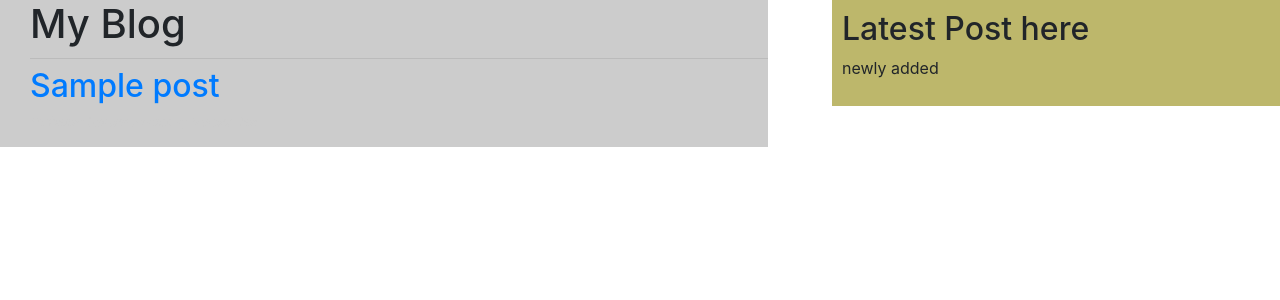
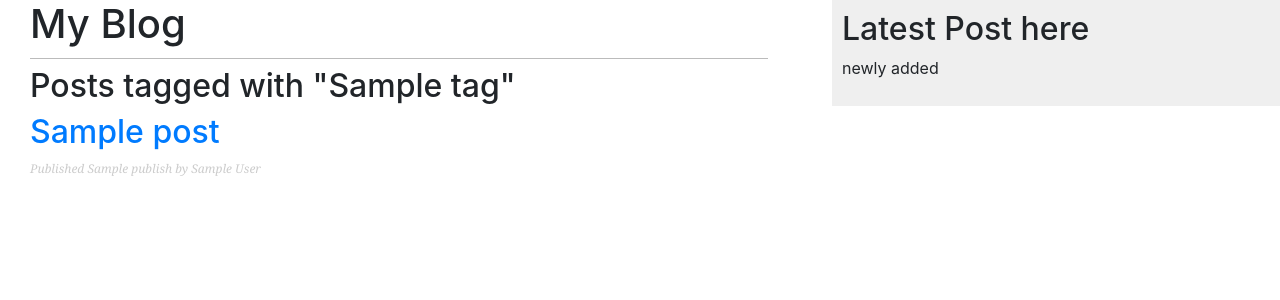
Before and after one commit to ishwarambare/mysite, a Python web app: template blog/jinja2/blog/post/list.html.j2 in a window 1280 px wide. Shown: the top 300 px of the page. Run offline with Jinja, Linux system fonts and the light colour scheme; the template is opened without the code that fills it: most values are stand-ins (such as "Sample title", 1, 10 or a date in 2020); some libraries are stand-ins or nearby versions.

Commit message:
adding tag fun.

```diff
--- a/blog/jinja2/blog/post/list.html.j2
+++ b/blog/jinja2/blog/post/list.html.j2
@@ -2,6 +2,12 @@
 {% block title %}My Blog{% endblock %}
 {% block content %}
   <h1>My Blog</h1>
+
+
+  {% if tag %}
+    <h2>Posts tagged with "{{ tag.name }}"</h2>
+  {% endif %}
+
   {% for post in posts %}
     <h2><a href="{{ url ('blog:post_detail',kwargs={'year':post.publish.year,'month':post.publish.month,'day':post.publish.day,'post':post.slug}) }}">{{ post.title }}</a></h2>
     <p class="date">
@@ -11,11 +17,8 @@
 
 
 {% if posts.has_other_pages %}
-
 <div class="pagination">
-
     <span class="step-links">
-
         {% if posts.has_previous %}
             <a href="?page={{ posts.previous_page_number }}">Previous</a>
         {% endif %}
@@ -27,9 +30,7 @@
         {% if posts.has_next %}
             <a href="?page={{ posts.next_page_number }}">Next</a>
         {% endif %}
-
     </span>
-
 </div>
 {% endif %}
 
--- a/blog/static/css/new_blog.css
+++ b/blog/static/css/new_blog.css
@@ -24,14 +24,13 @@
     float:left;
     width:60%;
     padding:0 0 0 30px;
-    background: #cccccc;
 }
 
 #sidebar {
     float:right;
     width:35%;
     padding:10px;
-    background:darkkhaki;
+    background:#efefef;
     height:100%;
 }
 
--- a/blog/urls.py
+++ b/blog/urls.py
@@ -8,6 +8,7 @@
 
 urlpatterns = [
     path('', views.post_list, name='post_list'),
+    path('tag/<slug:tag_slug>/', views.post_list, name='post_list_by_tag'),
     # path('', views.PostListView.as_view(), name='post_list'),
     path('<int:year>/<int:month>/<int:day>/<slug:post>/', views.post_detail, name='post_detail'),
     # path('<int:id>/', views.post_detail, name='post_detail'),
```
Also changed, not shown: blog/views.py (+18 -6 lines), db.sqlite3.
